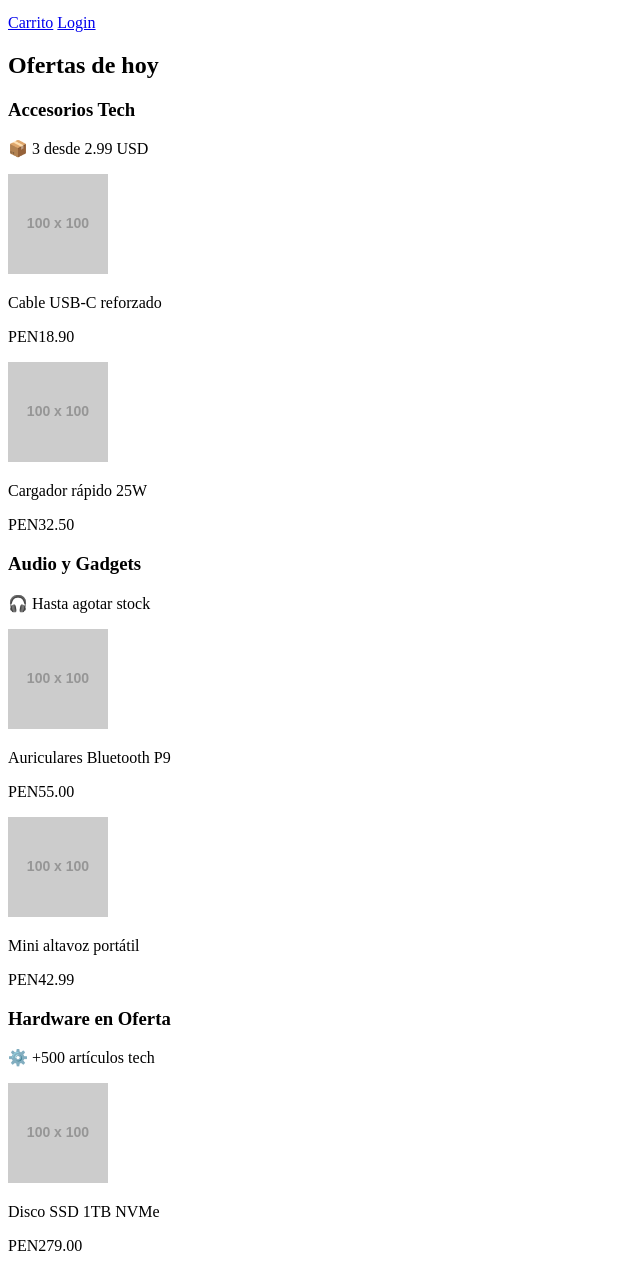
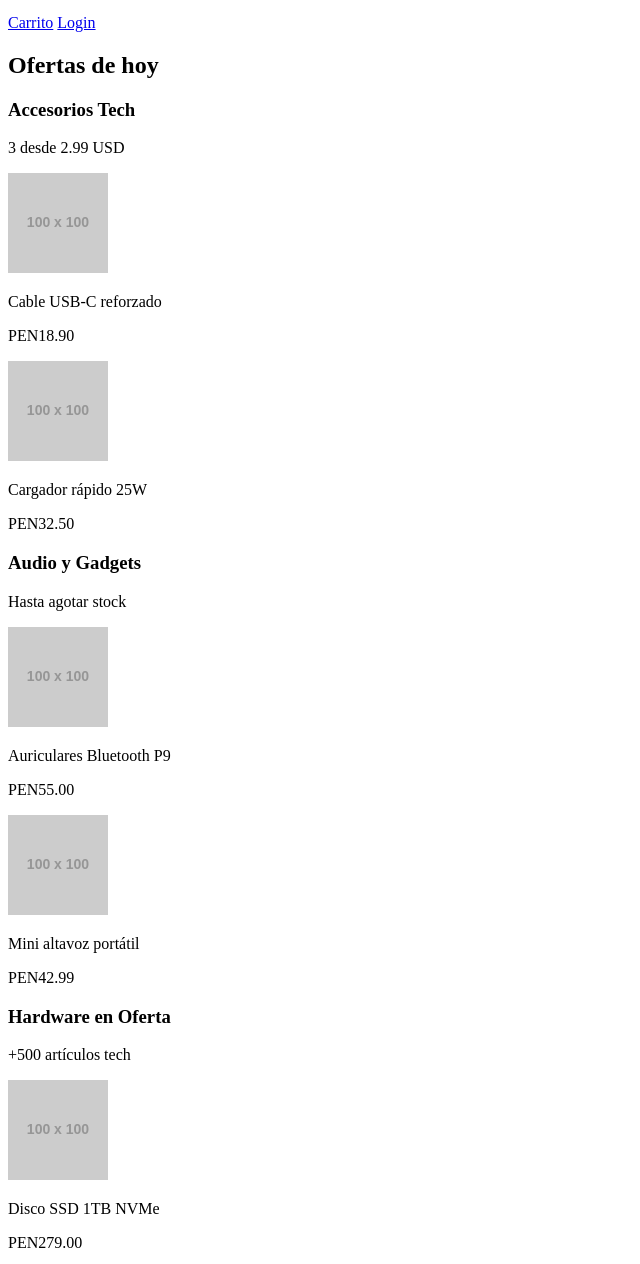
Before and after one commit to ArturoManuel/electroshok_front, a plain HTML site: page actividad1_electroshok_G1/home.html in a window 1280 px wide. Shown: the part 263-1527 px from the top of the page, without its empty margins (0-640 px from the left). Drawn offline with Linux system fonts and the light colour scheme; placeholder pictures from the web are drawn by us.

Commit message:
iconos chau

```diff
--- a/actividad1_electroshok_G1/home.html
+++ b/actividad1_electroshok_G1/home.html
@@ -37,7 +37,7 @@
           <!-- Card de categoría -->
           <article>
             <h3>Accesorios Tech</h3>
-            <p>📦 3 desde 2.99 USD</p>
+            <p>3 desde 2.99 USD</p>
             <div>
               <div>
                 <img src="https://via.placeholder.com/100" alt="Cable USB-C" />
@@ -58,7 +58,7 @@
           <!-- Otra card -->
           <article>
             <h3>Audio y Gadgets</h3>
-            <p>🎧 Hasta agotar stock</p>
+            <p>Hasta agotar stock</p>
             <div>
               <div>
                 <img
@@ -78,7 +78,7 @@
 
           <article>
             <h3>Hardware en Oferta</h3>
-            <p>⚙️ +500 artículos tech</p>
+            <p>+500 artículos tech</p>
             <div>
               <div>
                 <img src="https://via.placeholder.com/100" alt="SSD 1TB" />
```
Also changed, not shown: actividad1_electroshok_G1/carrito.html (+3 -3 lines).
